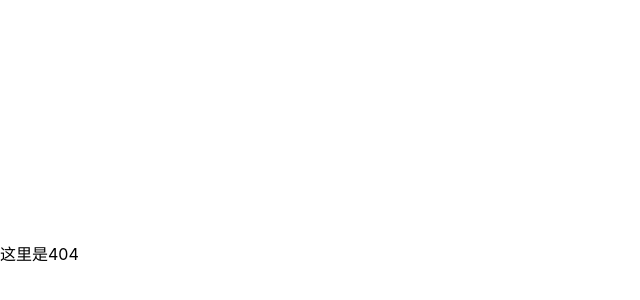
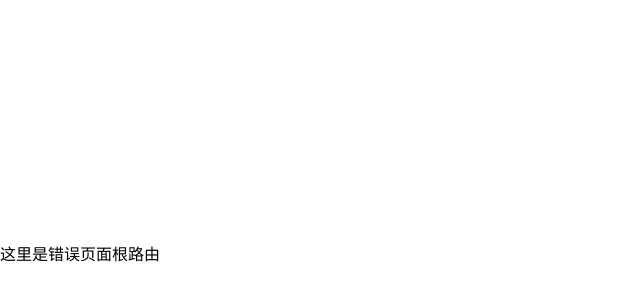
Before and after one commit to yctjb1/acg_station, a React (Vite) app: page /error in a window 1280 px wide. Before the commit this address led to /404. Shown: the part 146-446 px from the top of the page, without its empty margins (0-640 px from the left). Built offline with nearby package versions, Linux system fonts and the light colour scheme.

Commit message:
[misc] 测试了一下v6版router中的路由嵌套

```diff
--- a/package.json
+++ b/package.json
@@ -14,6 +14,9 @@
     "@fontsource/roboto": "^4.5.8",
     "@mui/icons-material": "^5.11.16",
     "@mui/material": "^5.12.0",
+    "@types/qs": "^6.9.7",
+    "dayjs": "^1.11.7",
+    "qs": "^6.11.1",
     "react": "^18.2.0",
     "react-dom": "^18.2.0"
   },
--- /dev/null
+++ b/src/pages/DevHome/TestSkill/index.tsx
@@ -0,0 +1,10 @@
+import React from 'react';
+import { Link } from 'react-router-dom';
+
+const TestSkill = () => {
+    return <div>
+        测试功能
+    </div>
+}
+
+export default TestSkill;
--- /dev/null
+++ b/src/pages/DevHome/UIHome/index.tsx
@@ -0,0 +1,9 @@
+import React from 'react';
+
+const UIHome = () => {
+    return <div>
+        这里是ui的各种demo展示区域
+    </div>
+}
+
+export default UIHome;
--- /dev/null
+++ b/src/pages/DevHome/index.tsx
@@ -0,0 +1,26 @@
+import React, { useEffect } from 'react';
+import { Link, Outlet, useLocation, useNavigate } from 'react-router-dom';
+
+const DevHome = () => {
+    const location = useLocation();
+    const navigate = useNavigate();
+    useEffect(()=>{
+        const pathname = location.pathname;
+        if(pathname === "/dev"){
+            navigate("ui");
+        }
+    }, [])
+    return <div>
+        这里是开发相关路由，包含开发者笔记 、一些封装的组件demo展示
+        <ul>
+            <li><Link to="ui">ui的demo展示页</Link></li>
+            <li><Link to="test_skill">测试功能页</Link></li>
+        </ul>
+        <h5>下面是功能展示区</h5>
+        <div>
+            <Outlet/>
+        </div>
+    </div>
+}
+
+export default DevHome;
--- /dev/null
+++ b/src/pages/ErrorPage/index.tsx
@@ -0,0 +1,42 @@
+import React, { useEffect, useState, useMemo } from "react";
+import qs from 'qs';
+import {
+    Outlet, useLocation, useNavigate
+} from "react-router-dom";
+const ErrorPage = () => {
+    const location = useLocation();
+    const navigate = useNavigate();
+    const searchObj = qs.parse(location.search, { ignoreQueryPrefix: true });
+    const [errorCode, setErrorCode]= useState<number | string>("");
+    const [count, setCount] = useState(0);
+    useEffect(()=>{
+        if(searchObj){
+            const urlCode = Number(searchObj?.code);
+            if(!isNaN(urlCode)){
+                setErrorCode("" + urlCode)
+                console.log("1")
+            }else{
+                const pathname = location.pathname;
+                const arr = pathname.split("/").filter(item=>item);
+                if(arr[0]==="error" && arr[1]){
+                    setErrorCode(arr[1])
+                }
+            }
+        }
+    }, [])
+    useEffect(()=>{
+        if(errorCode){
+            if(errorCode === "404"){
+                handleRedirect();
+            }
+        }
+    },[errorCode])
+    const handleRedirect = (url = "404") => {
+        navigate(url);
+    }
+    return <div>
+        {!errorCode ? "这里是错误页面根路由" : null}
+        <Outlet />
+    </div>
+}
+export default ErrorPage;
--- a/src/routes/index.tsx
+++ b/src/routes/index.tsx
@@ -1,16 +1,33 @@
-import React from 'react';
-import { BrowserRouter as Router, Routes, Route, Link, Navigate  } from 'react-router-dom';
-import NotFoundPage from "pages/NotFoundPage"
-import Home from "pages/Home"
+import React from "react";
+import {
+    BrowserRouter as Router,
+    Routes,
+    Route,
+    Navigate,
+} from "react-router-dom";
+import Home from "pages/Home";
+import DevHome from "pages/DevHome";
+import UIHome from "pages/DevHome/UIHome";
+import TestSkill from "pages/DevHome/TestSkill";
+import ErrorPage from "pages/ErrorPage";
+import NotFoundPage from "pages/ErrorPage/NotFoundPage";
 const TopRouter = () => {
-    return  <Router>
-    <Routes>
-      <Route path="/" element={<Navigate to="/home" />}/>
-      <Route path="/home" element={<Home />} />
-      <Route path="*" element={<Navigate to="/404" />} />
-      <Route path="/404" element={<NotFoundPage />} />
-    </Routes>
-  </Router>
-}
+    return (
+        <Router>
+            <Routes>
+                <Route path="/" element={<Navigate to="/home" />} />
+                <Route path="/home" element={<Home />} />
+                <Route path="/dev" element={<DevHome />}>
+                    <Route path="ui" element={<UIHome />} />
+                    <Route path="test_skill" element={<TestSkill />} />
+                </Route>
+                <Route path="*" element={<Navigate to="/error?code=404" />} />
+                <Route path="/error" element={<ErrorPage />}>
+                    <Route path="404" element={<NotFoundPage />} />
+                </Route>
+            </Routes>
+        </Router>
+    );
+};
 
 export default TopRouter;
```
Also changed, not shown: src/pages/ErrorPage/NotFoundPage/index.tsx (renamed from src/pages/NotFoundPage/index.tsx), 2 other files (tests, documents, lock files or other folders).
